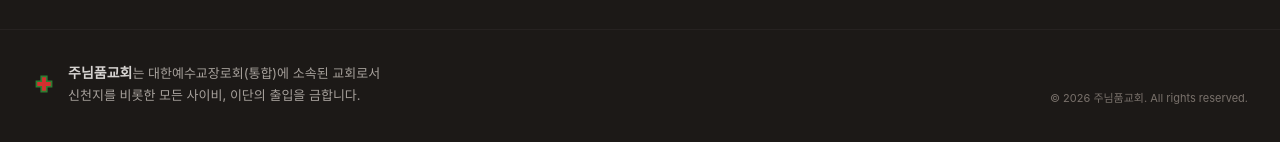
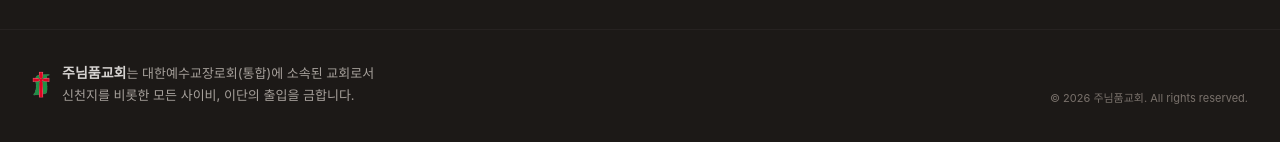
Before and after one commit to darkgentlejbs-max/junimpum_church, a Next.js app: page / in a window 1280 px wide. Shown: the part 1376-1518 px from the top of the page. Built offline with nearby package versions, Linux system fonts and the light colour scheme; a web font is replaced by a local one.

Commit message:
Update layout to use uploaded logo

```diff
--- a/src/app/layout.tsx
+++ b/src/app/layout.tsx
@@ -118,10 +118,7 @@ export default function RootLayout({
           <div className="container mx-auto px-4 sm:px-6 lg:px-8 mt-12 pt-8 border-t border-stone-800/80">
             <div className="flex flex-col lg:flex-row justify-between items-center lg:items-end gap-5">
               <div className="flex items-center gap-3 text-[13px] text-stone-400 leading-relaxed text-center lg:text-left">
-                <svg className="w-6 h-6 flex-shrink-0 hidden sm:block" viewBox="0 0 100 100" fill="none" xmlns="http://www.w3.org/2000/svg">
-                  <path d="M35 15 H65 V35 H85 V65 H65 V85 H35 V65 H15 V35 H35 V15 Z" fill="#2E7D32"/>
-                  <path d="M42 22 H58 V42 H78 V58 H58 V78 H42 V58 H22 V42 H42 V22 Z" fill="#D32F2F"/>
-                </svg>
+                <img src="/images/pck-logo.png" alt="대한예수교장로회(통합)" className="h-7 w-auto object-contain hidden sm:block" />
                 <div>
                   <span className="font-semibold text-stone-300 text-[14px]">주님품교회</span>는 대한예수교장로회(통합)에 소속된 교회로서<br className="hidden sm:block" />
                   신천지를 비롯한 모든 사이비, 이단의 출입을 금합니다.
```
